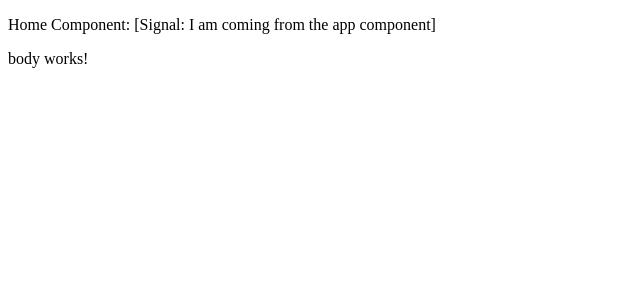
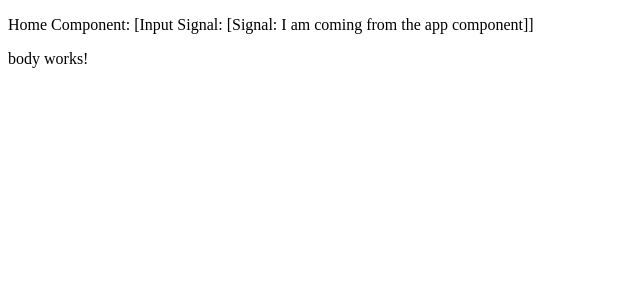
Before and after one commit to DiMNDev/Passing-Data-Angular-Example, an Angular app: page / in a window 1280 px wide. Shown: the top 300 px of the page, without its empty margins (0-640 px from the left). Built offline with nearby package versions, Linux system fonts and the light colour scheme.

Commit message:
updated child component logic

```diff
--- a/src/app/home/home.component.ts
+++ b/src/app/home/home.component.ts
@@ -1,4 +1,4 @@
-import { Component, Input } from '@angular/core';
+import { Component, input, InputSignal } from '@angular/core';
 import { BodyComponent } from '../body/body.component';
 
 @Component({
@@ -8,5 +8,5 @@ import { BodyComponent } from '../body/body.component';
   styleUrl: './home.component.scss',
 })
 export class HomeComponent {
-  @Input() messageFromApp: string = '';
+  messageFromApp: InputSignal<string> = input<string>('');
 }
```
